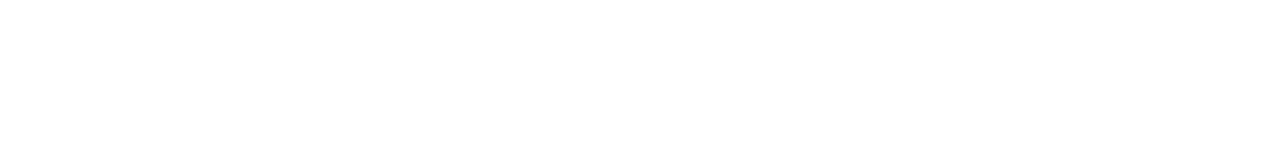
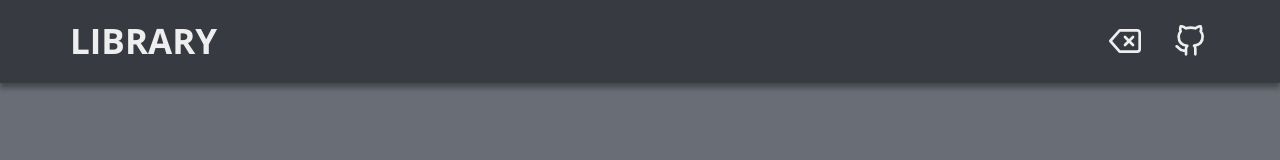
Before and after one commit to pav-nk/Library, a website built with Parcel: page src/index.html in a window 1280 px wide. Built offline with nearby package versions, Linux system fonts and the light colour scheme.

Commit message:
feat: header layout is created

```diff
--- a/src/index.html
+++ b/src/index.html
@@ -3,6 +3,12 @@
   <head>
     <meta charset="UTF-8" />
     <meta name="viewport" content="width=device-width, initial-scale=1.0" />
+    <link rel="preconnect" href="https://fonts.googleapis.com" />
+    <link rel="preconnect" href="https://fonts.gstatic.com" crossorigin />
+    <link
+      href="https://fonts.googleapis.com/css2?family=Open+Sans:ital,wght@0,300..800;1,300..800&display=swap"
+      rel="stylesheet"
+    />
     <link rel="icon" type="image/x-icon" href="./icons/favicon.svg" />
     <link rel="stylesheet" href="./styles/reset.styl" />
     <link rel="stylesheet" href="./styles/style.styl" />
@@ -10,8 +16,32 @@
     <title>Library</title>
   </head>
   <body>
-    <header></header>
-    <main></main>
-    <footer></footer>
+    <header class="header">
+      <div class="wrapper">
+        <div class="header__inner">
+          <h1 class="title">Library</h1>
+          <div class="header__menu">
+            <button class="button button--delete"></button>
+            <a
+              class="link link--github"
+              href="https://github.com/pav-nk"
+              target="_blank"
+              rel="noopener noreferrer"
+            ></a>
+          </div>
+        </div>
+      </div>
+    </header>
+    <main>
+      <section class="library">
+        <div class="wrapper">
+          <p class="description"></p>
+          <div class="library__items">
+            <div class="library__item"></div>
+          </div>
+        </div>
+      </section>
+    </main>
+    <div class="modal"></div>
   </body>
 </html>
--- a/src/styles/reset.styl
+++ b/src/styles/reset.styl
@@ -0,0 +1,34 @@
+/*
+  1. Use a more-intuitive box-sizing model.
+*/
+*, *::before, *::after
+    box-sizing: border-box
+/*
+  2. Remove default margin
+*/
+*
+    margin: 0
+/*
+  Typographic tweaks!
+  3. Add accessible line-height
+  4. Improve text rendering
+*/
+body
+    line-height: 1.5
+    -webkit-font-smoothing: antialiased
+/*
+  5. Improve media defaults
+*/
+img, picture, video, canvas, svg
+    display: block
+    max-width: 100%
+/*
+  6. Remove built-in form typography styles
+*/
+input, button, textarea, select
+    font: inherit
+/*
+  7. Avoid text overflows
+*/
+p, h1, h2, h3, h4, h5, h6
+    overflow-wrap: break-word
--- a/src/styles/style.styl
+++ b/src/styles/style.styl
@@ -1,2 +1,66 @@
-*
-    box-sizing: border-box
+/* colors */
+color-1 = #686D76
+color-2 = #373A40
+color-3 = #EEEEEE
+color-4 = #DC5F00
+
+html
+    font-size: 10px
+
+body
+    font-size: 1.6rem
+    font-family: "Open Sans", system-ui, 'Segoe UI', Helvetica, Arial, sans-serif
+    background-color: color-1
+    color: color-3
+
+a, button
+    cursor: pointer
+
+.wrapper
+    margin: 0 auto
+    max-width: 1140px
+
+.title
+    text-transform: uppercase
+    font-size: 3.5rem
+
+.link
+    display: block
+    outline: none
+    transition: transform .3s ease-in-out
+    &:hover
+        transform: scale(1.1)
+    &--github
+        width: 40px
+        height: 40px
+        background: url("../icons/github.svg") center / 32px no-repeat
+
+.button
+    display: block
+    outline: none
+    border: none
+    border-radius: 5px
+    color: color-3
+    text-transform: uppercase
+    font-weight: bold
+    font-size: 2rem
+    &--delete
+        width: 40px
+        height: 40px
+        background: url("../icons/delete.svg") center / 32px no-repeat
+        transition: transform .3s ease-in-out
+    &:hover
+        transform: scale(1.1)
+
+.header
+    padding: 15px 0
+    background-color: color-2
+    box-shadow: 0px 5px 5px rgba(0, 0, 0, 0.35)
+    &__inner
+        display: flex
+        align-items: center
+        justify-content: space-between
+    &__menu
+        cursor: pointer
+        display: flex
+        gap: 25px
```
Also changed, not shown: src/icons/delete.svg (added), src/icons/favicon.svg, src/icons/github.svg (added).
